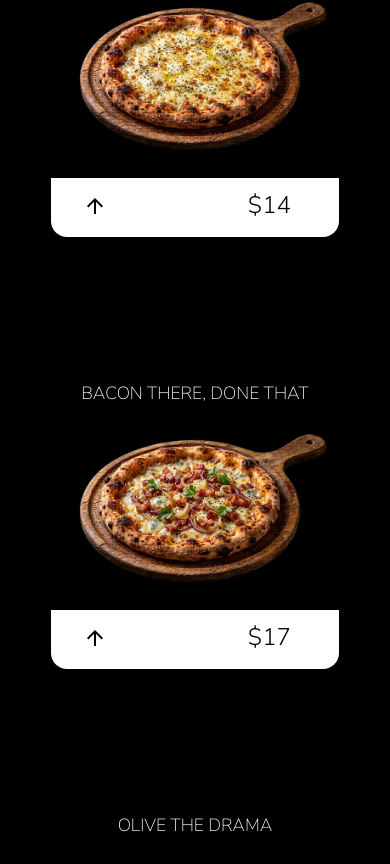
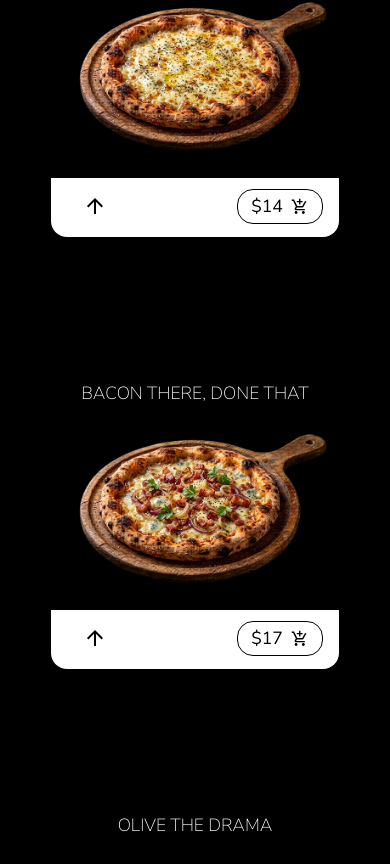
Before and after one commit to 0Soe0/Sliced-Toasted, a React (Vite) app: page /menu in a window 390 px wide. Shown: the part 1200-2064 px from the top of the page. Built offline with nearby package versions, Linux system fonts and the light colour scheme.

Commit message:
Added an add to cart button for every menu option in mobile

```diff
--- a/src/components/MenuCard.jsx
+++ b/src/components/MenuCard.jsx
@@ -33,7 +33,9 @@ export const MenuCard = ({name, img, price, description}) => {
            <ArrowUpwardIcon />
           </button>
 
-          <span>{price}</span>
+          <span className='desktopPrice'>{price}</span>
+
+          <button className='mobileButton'><span>{price}</span><AddShoppingCartIcon/></button>
        </div>
       </div>
     </>
--- a/src/styles/MenuCard.css
+++ b/src/styles/MenuCard.css
@@ -37,7 +37,7 @@
   overflow: visible;
 }
 
-.priceContainer span {
+.priceContainer .desktopPrice {
   position: absolute;
   bottom: 1rem;
   right: 3rem;
@@ -96,6 +96,10 @@
 }
 
 .expandButton {
+  display: none;
+}
+
+.mobileButton {
   display: none;
 }
 
@@ -168,6 +172,33 @@
     font-size: 0.9rem;
   }
 
+  .mobileButton {
+    display: block;
+    position: absolute;
+    bottom: 0.8rem;
+    right: 1rem;
+    padding: 0.3rem 0.8rem;
+    background-color: transparent;
+    border: 1px solid black;
+    border-radius: 1rem;
+    display: flex;
+    gap: 0.5rem;
+    justify-content: center;
+    align-items: center;
+    font-size: 1.1rem;
+    font-family: inherit;
+    cursor: pointer;
+    width: 30%;
+  }
+
+  .mobileButton svg {
+    font-size: 1.09rem;
+  }
+
+  .desktopPrice {
+    display: none;
+  }
+
 }
 
 @media (max-width: 768px) {
```
